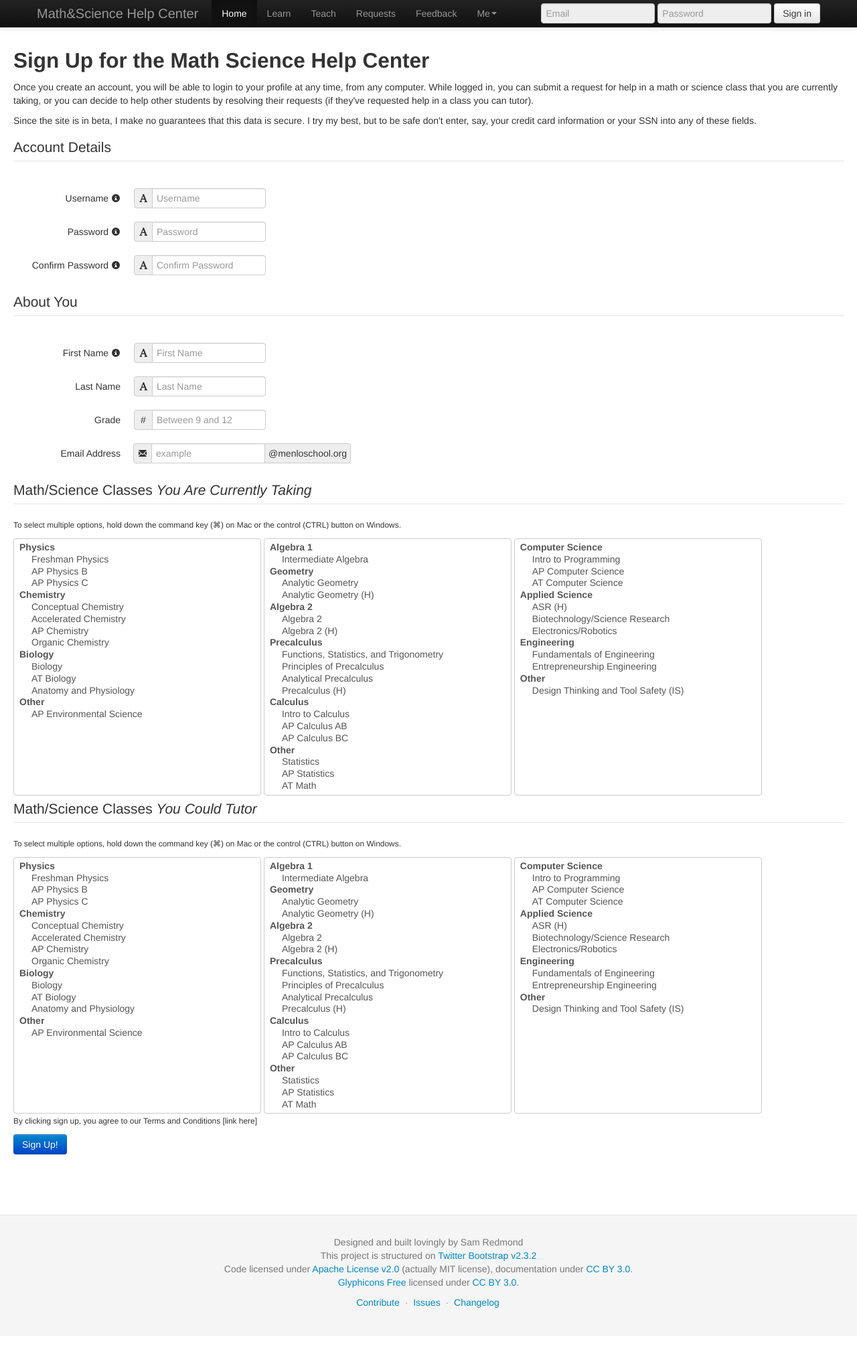
After one commit to sredmond/menlo-mathsci-help, a Flask app: page /signup in a window 1280 px wide. The commit adds this page. Shown: the whole page at 67% size. Run offline with Flask 2, Linux system fonts and the light colour scheme; some libraries are stand-ins or nearby versions.

Commit message:
Fixes the navbar height issue, changes all containers to container-fluids, and tests out some initial login and signup pages

```diff
--- a/main.py
+++ b/main.py
@@ -1,17 +1,38 @@
 import os
-from flask import Flask, request, render_template, url_for, redirect
+from flask import Flask, request, render_template, url_for, redirect, flash
 import cPickle as cp
 from mshc_lib import *
 
 DEBUG=True #CHANGE THIS TO FALSE ON MAJOR RELEASES
 app = Flask(__name__)
+app.secret_key=os.urandom(24)
 pickle_path = os.path.join(os.getcwd(), 'requests/pickled_requests.txt')
 feedback_path = os.path.join(os.getcwd(), 'feedback/feedback.txt')
 
 #Load pages
 @app.route('/')
 def main():
-    return render_template('home.html')
+	return render_template('home.html')
+
+@app.route('/login', methods=['GET', 'POST'])
+def login():
+    error = None
+    if request.method == 'POST':
+        if request.form['username'] != 'admin' or \
+                request.form['password'] != 'secret':
+            error = 'Invalid credentials'
+        else:
+            flash('You were successfully logged in')
+            return redirect(url_for('home'))
+    return render_template('login.html', error=error)
+
+#Note that this URL rule keeps
+@app.route('/signup', methods=['GET', 'POST'])
+def signup():
+	if request.method == 'POST':
+		return render_template('home.html', console=request.form)
+	return render_template('signup.html')
+
 
 @app.route('/learn')
 def learn():
@@ -120,6 +141,7 @@ def submitTeacher():
 	all_classes.extend(other_classes)
 	params['all_classes'] = filter(lambda x: x in classesMap, all_classes) #Will only store values that are in our class list
 
+	t = Tutor(params)
 	read = open(pickle_path, 'rb')
 	current_requests = cp.load(read)
 	read.close()
@@ -129,7 +151,7 @@ def submitTeacher():
 		if matches(req, all_classes):
 			filtered_requests.append(req)
 
-	return render_template('show_all_requests.html', requests=filtered_requests)
+	return render_template('show_all_requests.html', requests=filtered_requests, tutor=t)
 
 @app.route('/submitMessage', methods=['POST'])
 def submitMessage():
--- a/static/css/extra_styles.css
+++ b/static/css/extra_styles.css
@@ -1,7 +1,10 @@
 /* Body
 -------------------------------------------------- */
-body {
-  padding-top: 60px;
+@media (min-width: 980px) {
+  body {
+    padding-top: 60px;
+    padding-bottom: 42px;
+  }
 }
 
 /* Footer
--- a/static/js/main.js
+++ b/static/js/main.js
@@ -65,7 +65,7 @@ $(document).ready(function()
 		return patt.test(str);
 	}
 
-	//Fully validate the form before sending information to the server
+	//Fully validate the learn form before sending information to the server
 	$("#submitLearner").submit(function()
 	{
 		//Kinda a ghetto way to inform people of what error they made. Add the error message to a string.
@@ -122,6 +122,66 @@ $(document).ready(function()
 		if (isEmpty(challenge_text))
 		{
 			errors.push("You must describe your specific challenge.");
+		}
+
+		//The moment of truth - are there errors?
+		if (errors.length > 0)
+		{
+			var error_str = errors.join(" ");
+			$("#alert").removeClass("hidden");
+			$("#alert-text").html(error_str);
+			$("html, body").animate({ scrollTop: 0 }, "slow"); //Scroll to the top
+			return false;
+		}
+		//Otherwise, the form is sent to the server.
+	});
+
+	//Fully validate a teach form submission
+	$("#submitTeacher").submit(function()
+	{
+		//Kinda a ghetto way to inform people of what error they made. Add the error message to a string.
+		var errors = new Array();
+
+		//Get the values
+		var first_name_text = escapeHTML($("#first-name").val().trim());
+		var last_name_text = escapeHTML($("#last-name").val().trim());
+		var grade_text = escapeHTML($("#grade").val().trim());
+		var email_text = escapeHTML($("#email").val().trim());
+
+		var num_classes_selected = $("option:selected").length;
+
+		//Specialized error messages
+		if (isEmpty(first_name_text))
+		{
+			errors.push("Your first name cannot be empty.");
+		}
+		else if (!isAlpha(first_name_text))
+		{
+			errors.push("Your first name must be composed of letters only.");
+		}
+		if (isEmpty(last_name_text))
+		{
+			errors.push("Your last name cannot be empty.");
+		}
+		else if (!isAlpha(last_name_text))
+		{
+			errors.push("Your last name must be composed of letters only.");
+		}
+		if (!(grade_text==='9' || grade_text==='10' || grade_text==='11' || grade_text==='12'))
+		{
+			errors.push("Your grade must be either '9', '10', '11', or '12'.");
+		}
+		if (isEmpty(email_text))
+		{
+			errors.push("Your email cannot be empty");
+		}
+		else if (!isEmail(email_text))
+		{
+			errors.push("Your email must contain only letters, numbers, or any of '._+-'.");
+		}
+		if (num_classes_selected == 0)
+		{
+			errors.push("You must select at least one class.");
 		}
 
 		//The moment of truth - are there errors?
--- a/templates/feedback.html
+++ b/templates/feedback.html
@@ -1,10 +1,10 @@
 {% extends "layout.html" %}
 {% block content %}
-<div class="container">
+<div class="container-fluid">
 	<div class="alert alert-block alert-info">
 		<button type="button" class="close" data-dismiss="alert">&times;</button>
 		<h4>Hey there!</h4>
-		<p>Thanks for taking the time to give me some feedback. I read everything you write, and I really appreciate your contributions to the site. If you're submitting a bug report, be as specific as possible - if I can't recreate your error, I'm going to have a hard time fixing it. If you're submitting a general message, be as complimentary as possible - I always like reading compliments =D.
+		<p>Thanks for taking the time to give me some feedback. I read everything you write, and I really appreciate your contributions to the site. If you're submitting a bug report, be as specific as possible - if I can't recreate your error, I'm going to have a hard time fixing it. If you're submitting a general message, be as complimentary as possible - I always like reading compliments =D.</p>
 		<p>-Sam R.</p>
 	</div>
 	<h3>Feedback</h3>
--- a/templates/layout.html
+++ b/templates/layout.html
@@ -44,7 +44,16 @@
 
 </head>
 <body>
-
+  <!--Flash any messages-->
+  {% with messages = get_flashed_messages() %}
+    {% if messages %}
+      <ul class="flashes">
+      {% for message in messages %}
+        <li>{{ message }}</li>
+      {% endfor %}
+      </ul>
+    {% endif %}
+  {% endwith %}
   <!-- Begin header -->
   <div class="navbar navbar-inverse navbar-fixed-top">
       <div class="navbar-inner">
--- a/templates/learn.html
+++ b/templates/learn.html
@@ -1,6 +1,6 @@
 {% extends "layout.html" %}
 {% block content %}
-<div class="container">
+<div class="container-fluid">
 	<h2>The Learning Zone</h2>
 	<p>
 		We're glad you want to learn! You came to the right place. Here at the Math &amp; Science Help Center, our goal is to help <em>you</em> with math and/or science. Simply tell us what you need help with by filling out the form below. When you submit your information, your request will be added to a queue. Everyone (especially tutors) can see all requests at any time, and hopefully you'll soon be contacted by a tutor who is ready to help you. If you're not contacted within, say, a week, email me at sam.redmond@menloschool.org and I'll personally help you out.
@@ -17,7 +17,7 @@
 			<legend>About You</legend>
 			<div id="first-name-control-group" class="control-group">
 				<label class="control-label" for="first-name">
-					<a href="#" rel="tooltip" title="A first name must match the regular expression ^[a-zA-Z]+$">First Name</a>
+					First Name <a href="#" tabindex="-1" rel="tooltip" title="A first name must contain only letters (it match the regular expression '^[a-zA-Z]+$')"><i class="icon-info-sign"></i></a>
 				</label>
 				<div class="controls">
 					<div class="input-prepend">
--- /dev/null
+++ b/templates/signup.html
@@ -0,0 +1,251 @@
+{% extends "layout.html" %}
+{% block content %}
+<div class="container-fluid">
+	<h2>Sign Up for the Math Science Help Center</h2>
+	<p>
+		Once you create an account, you will be able to login to your profile at any time, from any computer. While logged in, you can submit a request for help in a math or science class that you are currently taking, or you can decide to help other students by resolving their requests (if they've requested help in a class you can tutor).
+	</p>
+	<p>
+		Since the site is in beta, I make no guarantees that this data is secure. I try my best, but to be safe don't enter, say, your credit card information or your SSN into any of these fields.
+	</p>
+	<div id="alert" class="alert alert-error alert-block hidden">
+  		<button type="button" class="close" data-dismiss="alert">&times;</button>
+  		<span id="alert-text"></span>
+	</div>
+	<form id="signup" action="signup" method="post" class="form-horizontal">
+		<fieldset>
+			<legend>Account Details</legend>
+			<div id="username-control-group" class="control-group">
+				<label class="control-label" for="username">
+					Username <a href="#" tabindex="-1" rel="tooltip" title="A username must ____"><i class="icon-info-sign"></i></a>
+				</label>
+				<div class="controls">
+					<div class="input-prepend">
+						<span class="add-on"><i class="icon-font"></i></span>
+						<input class="span2" id="username" name="username" type="text" placeholder="Username">
+					</div>
+					<span id="username-label" class="label"></span>
+				</div>
+			</div>
+			<div id="password-control-group" class="control-group">
+				<label class="control-label" for="password">
+					Password <a href="#" rel="tooltip" title="A password must ____"><i class="icon-info-sign"></i></a>
+				</label>
+				<div class="controls">
+					<div class="input-prepend">
+						<span class="add-on"><i class="icon-font"></i></span>
+						<input class="span2" id="password" name="password" type="password" placeholder="Password">
+					</div>
+					<span id="password-label" class="label"></span>
+				</div>
+			</div>
+			<div id="confirm-password-control-group" class="control-group">
+				<label class="control-label" for="confirm-password">
+					Confirm Password <a href="#" rel="tooltip" title="What you enter here must be the same as what you entered above."><i class="icon-info-sign"></i></a>
+				</label>
+				<div class="controls">
+					<div class="input-prepend">
+						<span class="add-on"><i class="icon-font"></i></span>
+						<input class="span2" id="confirm-password" name="confirm-password" type="password" placeholder="Confirm Password">
+					</div>
+					<span id="confirm-password-label" class="label"></span>
+				</div>
+			</div>
+		</fieldset>
+		<fieldset>
+			<legend>About You</legend>
+			<div id="first-name-control-group" class="control-group">
+				<label class="control-label" for="first-name">
+					First Name <a href="#" rel="tooltip" title="A first name must contain only letters (it match the regular expression '^[a-zA-Z]+$')"><i class="icon-info-sign"></i></a>
+				</label>
+				<div class="controls">
+					<div class="input-prepend">
+						<span class="add-on"><i class="icon-font"></i></span>
+						<input class="span2" id="first-name" name="first_name"type="text" placeholder="First Name">
+					</div>
+					<span id="first-name-label" class="label"></span>
+				</div>
+			</div>
+			<div id="last-name-control-group" class="control-group">
+				<label class="control-label" for="last-name">Last Name</label>
+				<div class="controls">
+					<div class="input-prepend">
+						<span class="add-on"><i class="icon-font"></i></span>
+						<input class="span2" id="last-name" name="last_name" type="text" placeholder="Last Name">
+					</div>
+					<span id="last-name-label" class="label"></span>
+				</div>
+			</div>
+			<div id="grade-control-group" class="control-group">
+				<label class="control-label" for="grade">Grade</label>
+				<div class="controls">
+					<div class="input-prepend">
+						<span class="add-on">#</span>
+						<input class="span2" id="grade" name="grade" type="number" min=9 max=12 placeholder="Between 9 and 12">
+					</div>
+					<span id="grade-label" class="label"></span>
+				</div>
+			</div>
+			<div id="email-control-group" class="control-group">
+				<label class="control-label" for="email">Email Address</label>
+				<div class="controls">
+					<div class="input-prepend input-append">
+						<span class="add-on"><i class="icon-envelope"></i></span>
+						<input class="span2" id="email" name="email" type="text" placeholder="example">
+						<span class="add-on">@menloschool.org</span>
+					</div>
+					<span id="email-label" class="label"></span>
+				</div>
+			</div>
+		</fieldset>
+		<fieldset>
+			<legend>Math/Science Classes <em>You Are Currently Taking</em></legend>
+			<p><small>To select multiple options, hold down the command key (&#8984;) on Mac or the control (CTRL) button on Windows.</small></p>
+			<select id="science" name="science" multiple="multiple" size="21" class="pull-left span4">
+				<optgroup label="Physics">
+					<option value="fresh_phys">Freshman Physics</option>
+					<option value="ap_phys_b">AP Physics B</option>
+					<option value="ap_phys_c">AP Physics C</option>
+				</optgroup>
+				<optgroup label="Chemistry">
+					<option value="conc_chem">Conceptual Chemistry</option>
+					<option value="accel_chem">Accelerated Chemistry</option>
+					<option value="ap_chem">AP Chemistry</option>
+					<option value="o_chem">Organic Chemistry</option>
+				</optgroup>
+				<optgroup label="Biology">
+					<option value="bio">Biology</option>
+					<option value="at_bio">AT Biology</option>
+					<option value="anat_and_phys">Anatomy and Physiology</option>
+				</optgroup>
+				<optgroup label="Other">
+					<option value="apes">AP Environmental Science</option>
+				</optgroup>
+			</select>
+			<select id="math" name="math" form="submitLearner" multiple="multiple" size="21" class="pull-left span4">
+				<optgroup label="Algebra 1">
+					<option value="inter_alg">Intermediate Algebra</option>
+				</optgroup>
+				<optgroup label="Geometry">
+					<option value="geo">Analytic Geometry</option>
+					<option value="geoh">Analytic Geometry (H)</option>
+				</optgroup>
+				<optgroup label="Algebra 2">
+					<option value="a2">Algebra 2</option>
+					<option value="a2h">Algebra 2 (H)</option>
+				</optgroup>
+				<optgroup label="Precalculus">
+					<option value="fst">Functions, Statistics, and Trigonometry</option>
+					<option value="pop">Principles of Precalculus</option>
+					<option value="apc">Analytical Precalculus</option>
+					<option value="pch">Precalculus (H)</option>
+				</optgroup>
+				<optgroup label="Calculus">
+					<option value="calc">Intro to Calculus</option>
+					<option value="calc_ab">AP Calculus AB</option>
+					<option value="calc_bc">AP Calculus BC</option>
+				</optgroup>
+				<optgroup label="Other">
+					<option value="stats">Statistics</option>
+					<option value="ap_stats">AP Statistics</option>
+					<option value="at_math">AT Math</option>
+				</optgroup>
+			</select>
+			<select id="cs_as" name="cs_as" form="submitLearner" multiple="multiple" size="21" class="pull-left span4">
+				<optgroup label="Computer Science">
+					<option value="intro_cs">Intro to Programming</option>
+					<option value="ap_cs">AP Computer Science</option>
+					<option value="at_cs">AT Computer Science</option>
+				</optgroup>
+				<optgroup label="Applied Science">
+					<option value="asr">ASR (H)</option>
+					<option value="biotech">Biotechnology/Science Research</option>
+					<option value="robo">Electronics/Robotics</option>
+				</optgroup>
+				<optgroup label="Engineering">
+					<option value="eng1">Fundamentals of Engineering</option>
+					<option value="eng2">Entrepreneurship Engineering</option>
+				</optgroup>
+				<optgroup label="Other">
+					<option value="tool_safety">Design Thinking and Tool Safety (IS)</option>
+				</optgroup>
+			</select>
+		</fieldset>
+		<fieldset>
+			<legend>Math/Science Classes <em>You Could Tutor</em></legend>
+			<p><small>To select multiple options, hold down the command key (&#8984;) on Mac or the control (CTRL) button on Windows.</small></p>
+			<select id="science" name="science" multiple="multiple" size="21" class="pull-left span4">
+				<optgroup label="Physics">
+					<option value="fresh_phys">Freshman Physics</option>
+					<option value="ap_phys_b">AP Physics B</option>
+					<option value="ap_phys_c">AP Physics C</option>
+				</optgroup>
+				<optgroup label="Chemistry">
+					<option value="conc_chem">Conceptual Chemistry</option>
+					<option value="accel_chem">Accelerated Chemistry</option>
+					<option value="ap_chem">AP Chemistry</option>
+					<option value="o_chem">Organic Chemistry</option>
+				</optgroup>
+				<optgroup label="Biology">
+					<option value="bio">Biology</option>
+					<option value="at_bio">AT Biology</option>
+					<option value="anat_and_phys">Anatomy and Physiology</option>
+				</optgroup>
+				<optgroup label="Other">
+					<option value="apes">AP Environmental Science</option>
+				</optgroup>
+			</select>
+			<select id="math" name="math" form="submitLearner" multiple="multiple" size="21" class="pull-left span4">
+				<optgroup label="Algebra 1">
+					<option value="inter_alg">Intermediate Algebra</option>
+				</optgroup>
+				<optgroup label="Geometry">
+					<option value="geo">Analytic Geometry</option>
+					<option value="geoh">Analytic Geometry (H)</option>
+				</optgroup>
+				<optgroup label="Algebra 2">
+					<option value="a2">Algebra 2</option>
+					<option value="a2h">Algebra 2 (H)</option>
+				</optgroup>
+				<optgroup label="Precalculus">
+					<option value="fst">Functions, Statistics, and Trigonometry</option>
+					<option value="pop">Principles of Precalculus</option>
+					<option value="apc">Analytical Precalculus</option>
+					<option value="pch">Precalculus (H)</option>
+				</optgroup>
+				<optgroup label="Calculus">
+					<option value="calc">Intro to Calculus</option>
+					<option value="calc_ab">AP Calculus AB</option>
+					<option value="calc_bc">AP Calculus BC</option>
+				</optgroup>
+				<optgroup label="Other">
+					<option value="stats">Statistics</option>
+					<option value="ap_stats">AP Statistics</option>
+					<option value="at_math">AT Math</option>
+				</optgroup>
+			</select>
+			<select id="cs_as" name="cs_as" form="submitLearner" multiple="multiple" size="21" class="pull-left span4">
+				<optgroup label="Computer Science">
+					<option value="intro_cs">Intro to Programming</option>
+					<option value="ap_cs">AP Computer Science</option>
+					<option value="at_cs">AT Computer Science</option>
+				</optgroup>
+				<optgroup label="Applied Science">
+					<option value="asr">ASR (H)</option>
+					<option value="biotech">Biotechnology/Science Research</option>
+					<option value="robo">Electronics/Robotics</option>
+				</optgroup>
+				<optgroup label="Engineering">
+					<option value="eng1">Fundamentals of Engineering</option>
+					<option value="eng2">Entrepreneurship Engineering</option>
+				</optgroup>
+				<optgroup label="Other">
+					<option value="tool_safety">Design Thinking and Tool Safety (IS)</option>
+				</optgroup>
+			</select>
+		</fieldset>
+		<o><small>By clicking sign up, you agree to our Terms and Conditions [link here]</small></p>
+		<button type="submit" class="btn btn-primary" id="submit_button">Sign Up!</button>
+	</form>
+</div>
+{% endblock %}
--- a/templates/view_messages.html
+++ b/templates/view_messages.html
@@ -1,7 +1,7 @@
 {% extends "layout.html" %}
 {% block content %}
 <!--HAHA! This is a hidden page, in that there is no way to get to this page from the homepage. It's my form of weak, weak 'security' (security in quotes because this shouldn't pass for secure by any definition) since no one should in theory randomly stumble on this page. More of an 'out-of-the-way' page. In the future, I might make this page need a password to  be seen, or only be seen by certain users, but for now, I'm just putting the messages in this side html site.-->
-<div class="container">
+<div class="container-fluid">
 	<div class="accordion" id="accordion">
 		{% for m in messages %}
 		<div class="accordion-group">
```
Also changed, not shown: mshc_lib.py (+18 -0 lines), requests/pickled_requests.txt (+134 -1 lines), templates/home.html (+3 -12 lines), templates/login.html (added, +20 -0 lines), templates/show_all_requests.html (+24 -1 lines), templates/teach.html (+9 -5 lines), 1 other file. Lines whose indentation alone changed are shown as unchanged.
